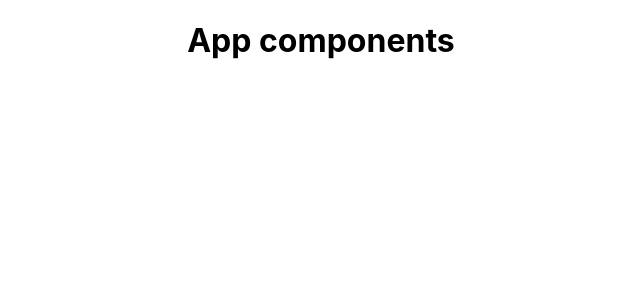
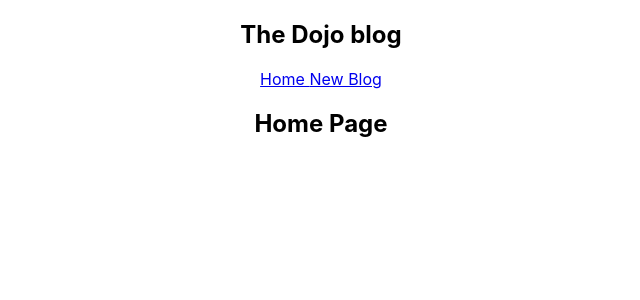
Before and after one commit to DwivediAman-exe/dojo-blog, a JavaScript app: page / in a window 1280 px wide. Shown: the top 300 px of the page, without its empty margins (319-959 px from the left). Built offline with nearby package versions, Linux system fonts and the light colour scheme; the HTML template or start-up script is replaced by a standard one.

Commit message:
navbar component

```diff
--- a/src/App.js
+++ b/src/App.js
@@ -1,10 +1,13 @@
 import './App.css';
+import Navbar from './Navbar';
+import Home from './Home'
 
 function App() {
   return (
     <div className="App">
+			<Navbar />
       <div className="content">
-				<h1>App components</h1>
+				<Home />
 			</div>
     </div>
   );
--- /dev/null
+++ b/src/Home.js
@@ -0,0 +1,9 @@
+const Home = () => {
+	return (
+		<div className="home">
+			<h2>Home Page</h2>
+		</div>
+	 );
+}
+
+export default Home;
--- /dev/null
+++ b/src/Navbar.js
@@ -0,0 +1,13 @@
+const Navbar = () => {
+	return (
+		<nav className="Navbar">
+			<h1>The Dojo blog</h1>
+			<div className="links">
+				<a href="/">Home </a>
+				<a href="/create"> New Blog</a>
+			</div>
+		</nav>
+	);
+}
+
+export default Navbar;
```
